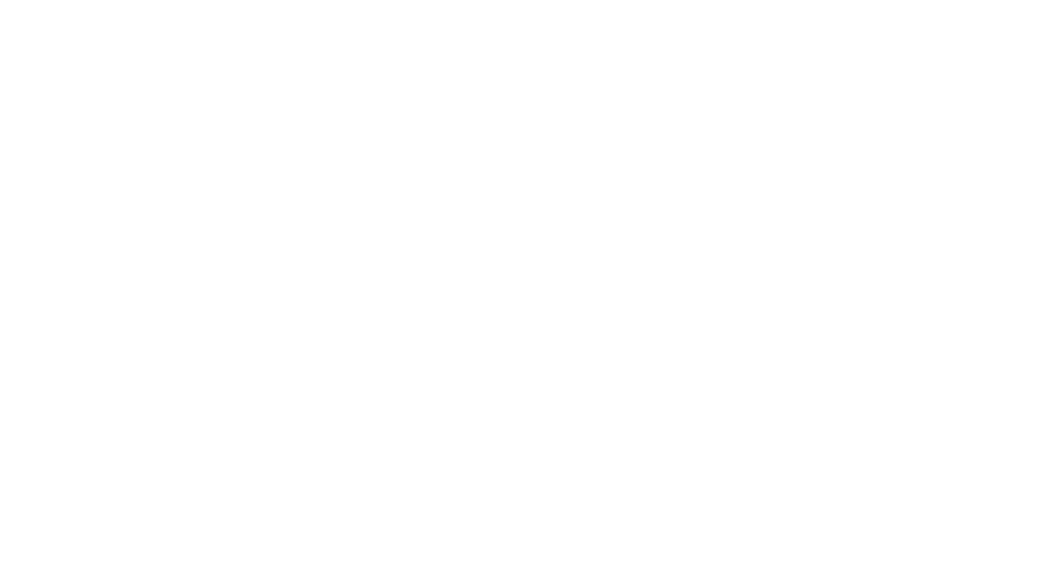
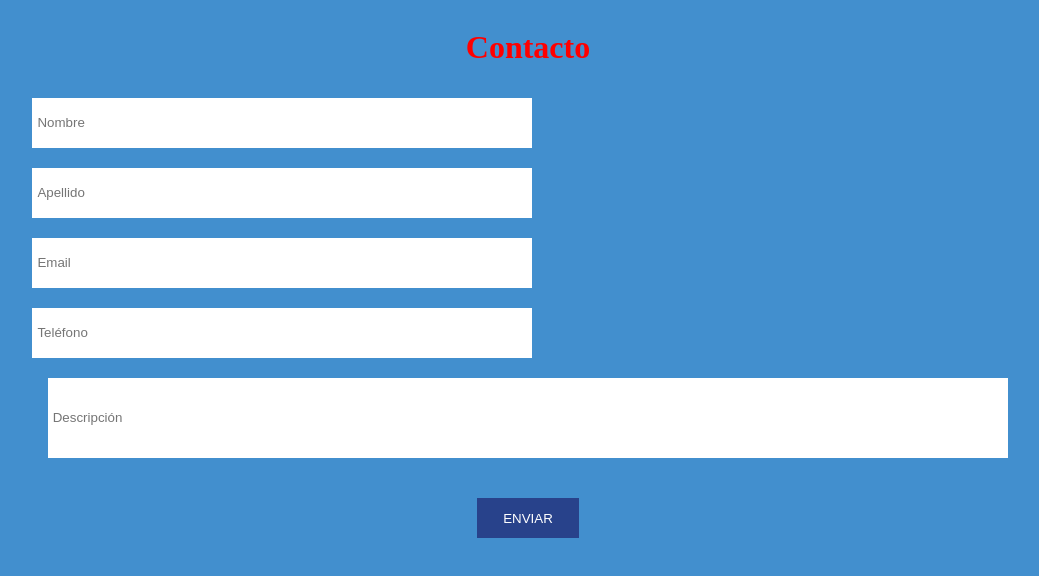
Before and after one commit to christianTordoya03/semana03-Hackaton, a plain HTML site: page index.html in a window 1280 px wide. Shown: the whole page, without its empty margins (112-1151 px from the left). Drawn offline with Linux system fonts and the light colour scheme.

Commit message:
Formulario completo segun figma, ejercicio 04

```diff
--- a/form.css
+++ b/form.css
@@ -30,11 +30,6 @@ form button{
     border: none;
 }
 
-input::-webkit-outer-spin-button,
-input::-webkit-inner-spin-button {
-  -webkit-appearance: none;
-  margin: 0;
-}
 
 
 form h1{
--- a/index.css
+++ b/index.css
@@ -0,0 +1,39 @@
+*{
+    background-color: rgb(66, 143, 206);
+}
+
+form{
+    margin: auto;
+    width: 80%;
+    display: flex;
+    flex-direction: column;
+    align-items: center;
+}
+
+form input{
+   background-color: white;
+   margin: 10px;
+   padding: 5px;
+   border: none;
+   width: 490px;
+   height: 40px;
+}
+
+form button{
+    color: white;
+    width: 10%;
+    border: none;
+    height: 40px;
+    background-color: rgb(40, 66, 139);
+    margin-top: 3%;
+}
+
+#descripción{
+    width: 94%;
+   height: 70px;
+}
+
+h1{
+    text-align: center;
+    color: red;
+}
--- a/index.html
+++ b/index.html
@@ -0,0 +1,25 @@
+<!DOCTYPE html>
+<html lang="en">
+<head>
+    <meta charset="UTF-8">
+    <meta http-equiv="X-UA-Compatible" content="IE=edge">
+    <meta name="viewport" content="width=device-width, initial-scale=1.0">
+    <link rel="stylesheet" href="index.css">
+    <title>Christian Tordoya Suca</title>
+</head>
+<body>
+    <form action="">
+        <h1>Contacto</h1>
+        <div>
+          <input type="text" placeholder="Nombre">
+          <input type="text" placeholder="Apellido">
+        </div>
+        <div>
+          <input type="text" placeholder="Email">
+          <input type="text" placeholder="Teléfono">
+        </div>
+        <input type="text" placeholder="Descripción" id="descripción">
+        <button type="submit">ENVIAR</button>
+    </form>
+</body>
+</html>
```
